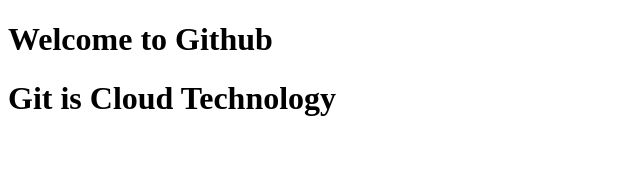
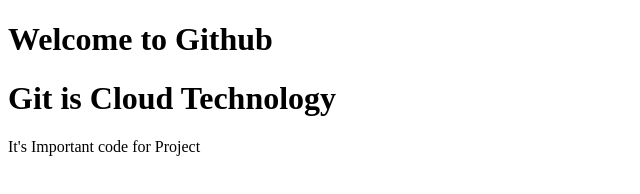
Before and after one commit to Sathish-43/Git_Task_1, a plain HTML site: page index.html in a window 1280 px wide. Shown: the whole page, without its empty margins (0-640 px from the left). Drawn offline with Linux system fonts and the light colour scheme.

Commit message:
Update index.html

```diff
--- a/index.html
+++ b/index.html
@@ -8,5 +8,6 @@
 <body>
     <h1>Welcome to Github</h1>
     <h1>Git is Cloud Technology</h1>
+    It's Important code for Project
 </body>
 </html>
```
